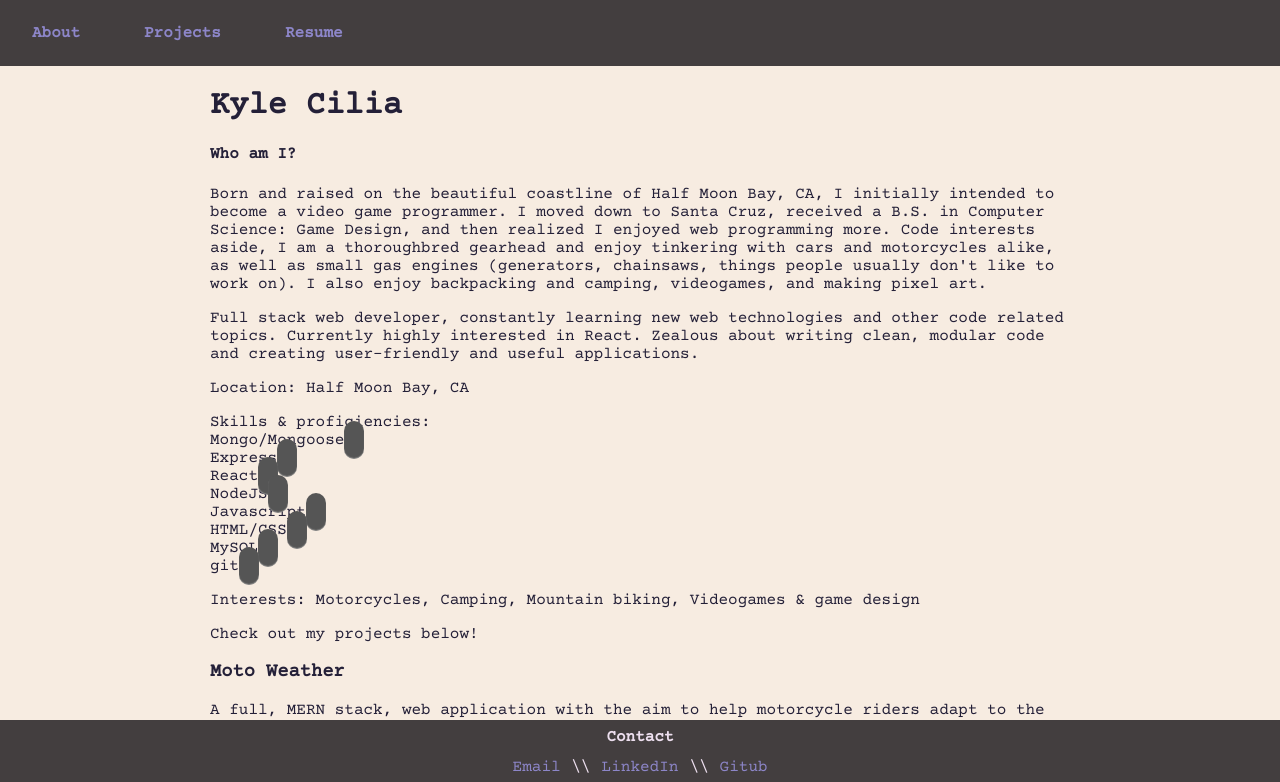
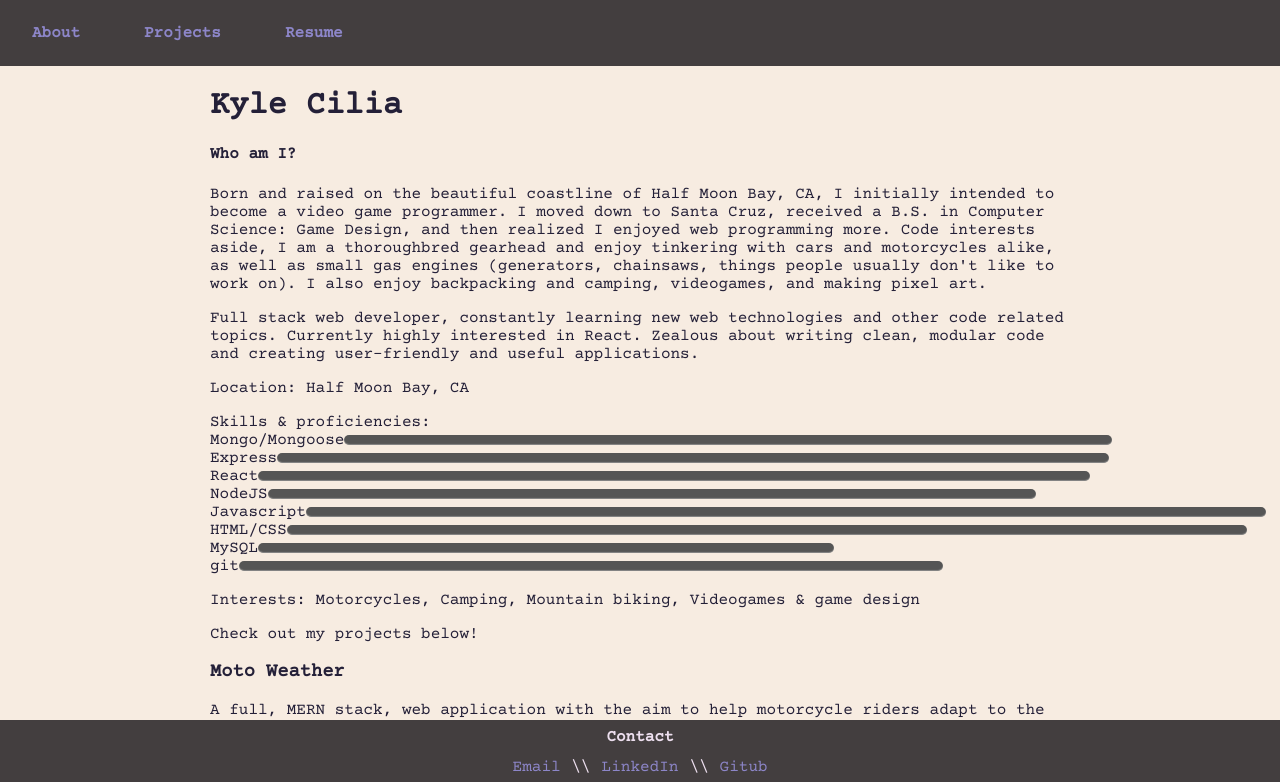
Before and after one commit to freshmangoes/portfolio, a React (Create React App) app: page / in a window 1280 px wide. Shown: the top 782 px of the page. Built offline with nearby package versions, Linux system fonts and the light colour scheme.

Commit message:
Working on skill proficiency meter [WIP]

```diff
--- a/src/App.css
+++ b/src/App.css
@@ -24,13 +24,11 @@ img {
 }
 
 .prof-meter {
-	height: 20px;  /* Can be anything */
-	position: relative;
+	height: 10px;  /* Can be anything */
+	position: absolute;
 	background: #555;
-	-moz-border-radius: 25px;
-	-webkit-border-radius: 25px;
 	border-radius: 25px;
-	padding: 10px;
+	margin: 0.25em 0 0 0;
 	box-shadow: inset 0 -1px 1px rgba(255,255,255,0.3);
 }
 /* ----------------------------------- */
--- a/src/content.json
+++ b/src/content.json
@@ -7,14 +7,14 @@
 		"location": "Half Moon Bay, CA",
 
 		"skills": [
-			{ "skill": "Mongo/Mongoose", "prof": 75 },
-			{ "skill": "Express", "prof": 80 },
-			{ "skill": "React", "prof": 80 },
-			{ "skill": "NodeJS", "prof": 75 },
-			{ "skill": "Javascript", "prof": 90 },
-			{ "skill": "HTML/CSS", "prof": 90 },
-			{ "skill": "MySQL", "prof": 60 },
-			{ "skill": "git", "prof": 70 }
+			{ "skill": "Mongo/Mongoose", "prof": 60 },
+			{ "skill": "Express", "prof": 65 },
+			{ "skill": "React", "prof": 65 },
+			{ "skill": "NodeJS", "prof": 60 },
+			{ "skill": "Javascript", "prof": 75 },
+			{ "skill": "HTML/CSS", "prof": 75 },
+			{ "skill": "MySQL", "prof": 45 },
+			{ "skill": "git", "prof": 55 }
 		],
 
 		"education": [
```
